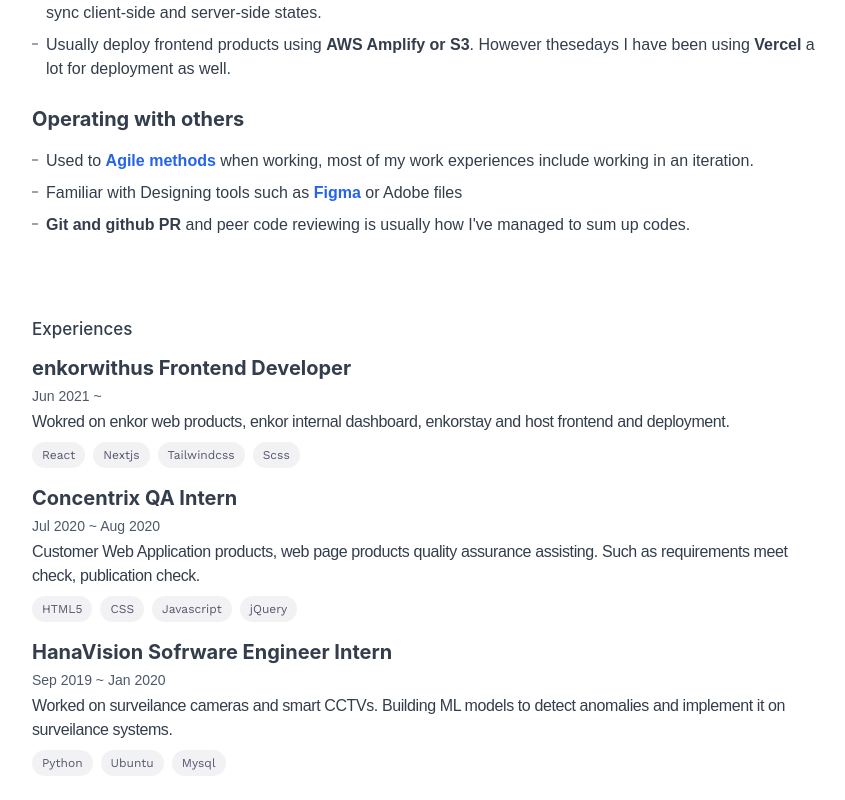
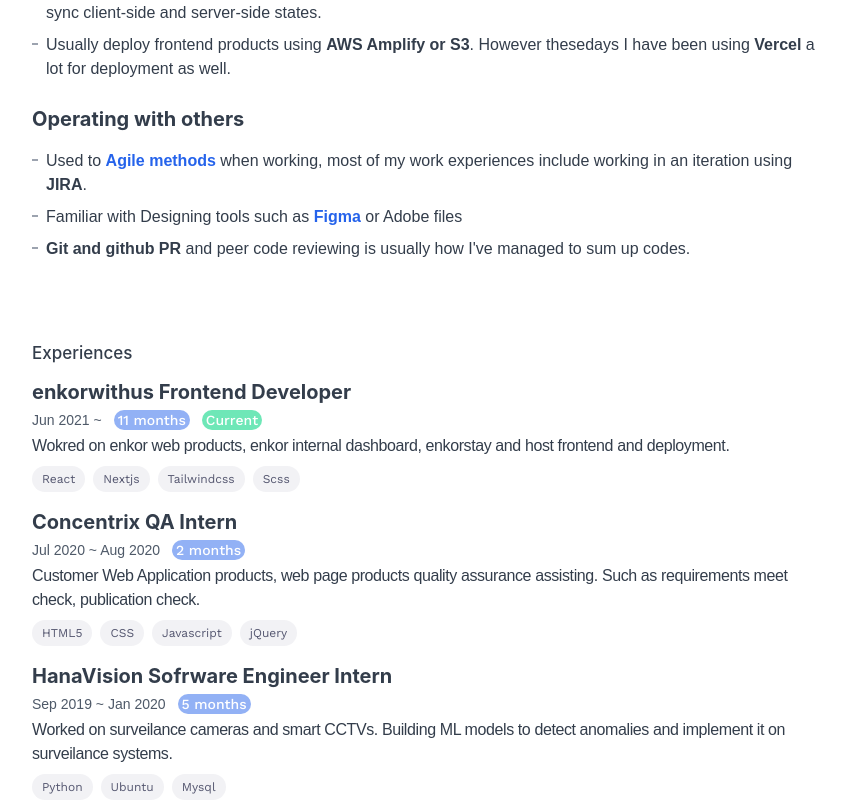
Before and after one commit to Wonjuny0804/my-nextjs-blog, a Next.js app: page /about in a window 1280 px wide. Shown: the part 1226-2026 px from the top of the page, without its empty margins (208-1053 px from the left). Before the commit the page ends 2002 px from the top, so only its background shows below. Built offline with nearby package versions, Linux system fonts and the light colour scheme; a web font is replaced by a local one.

Commit message:
Add period of months in work experiences

```diff
--- a/components/about/Resume/Experience.tsx
+++ b/components/about/Resume/Experience.tsx
@@ -16,10 +16,24 @@ const Experience: FC<Props> = ({ title, period, desc, techStacks }) => {
   return (
     <div>
       <h3 className={`font-bold text-xl`}>{title}</h3>
-      <span className={`font-notoSans text-sm text-secondary-dark block mt-1`}>
-        {moment(period.from).format("MMM YYYY")} ~{" "}
-        {period?.to && moment(period.to).format("MMM YYYY")}
-      </span>
+      <div className={`flex gap-3 items-center mt-1`}>
+        <span className={`font-notoSans text-sm text-secondary-dark block `}>
+          {moment(period.from).format("MMM YYYY")} ~{" "}
+          {period?.to && moment(period.to).format("MMM YYYY")}
+        </span>
+        <span
+          className={`text-sm font-workSans font-medium bg-[#92B1F5] text-white px-1 rounded-xl`}
+        >
+          {moment(period.to).diff(moment(period.from), "months") + 1} months
+        </span>
+        {!period?.to && (
+          <span
+            className={`text-sm font-workSans font-medium bg-emerald-300 text-white px-1 rounded-xl`}
+          >
+            Current
+          </span>
+        )}
+      </div>
       <p className={`font-notoSans tracking-tight text-base mt-1`}>{desc}</p>
       <div className={`flex gap-2 mt-2`}>
         {techStacks.map((techStack) => (
--- a/components/about/Resume/Resume.tsx
+++ b/components/about/Resume/Resume.tsx
@@ -77,7 +77,7 @@ const Resume: FC = React.memo(() => {
             Used to{" "}
             <span className={`font-bold text-primary-blue`}>Agile methods</span>{" "}
             when working, most of my work experiences include working in an
-            iteration.
+            iteration using <span className={`font-bold`}>JIRA</span>.
           </li>
           <li
             className={`before:content-[""] before:w-[6px] before:h-[2px]
```
